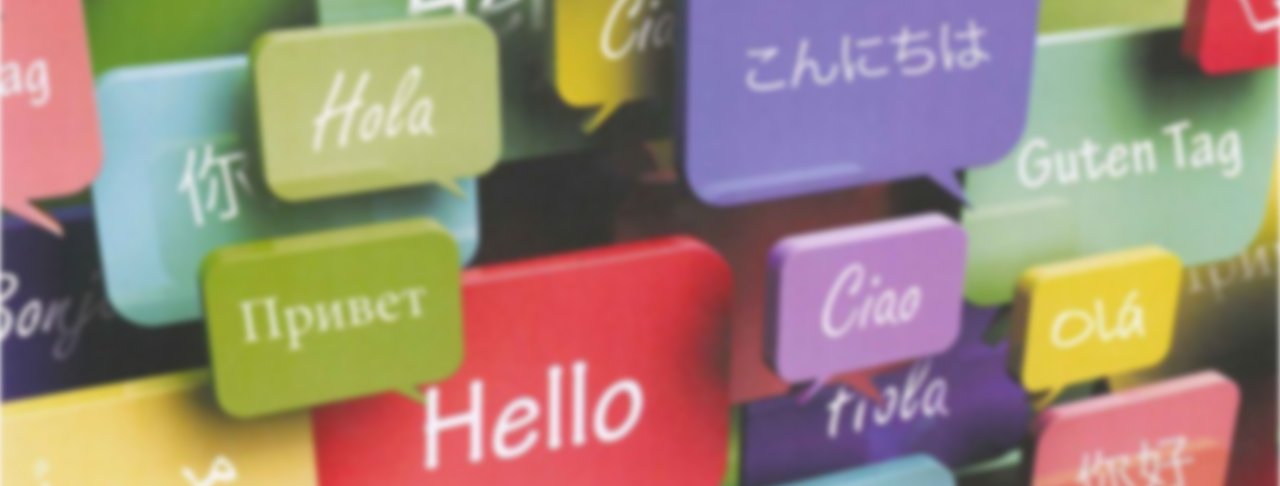
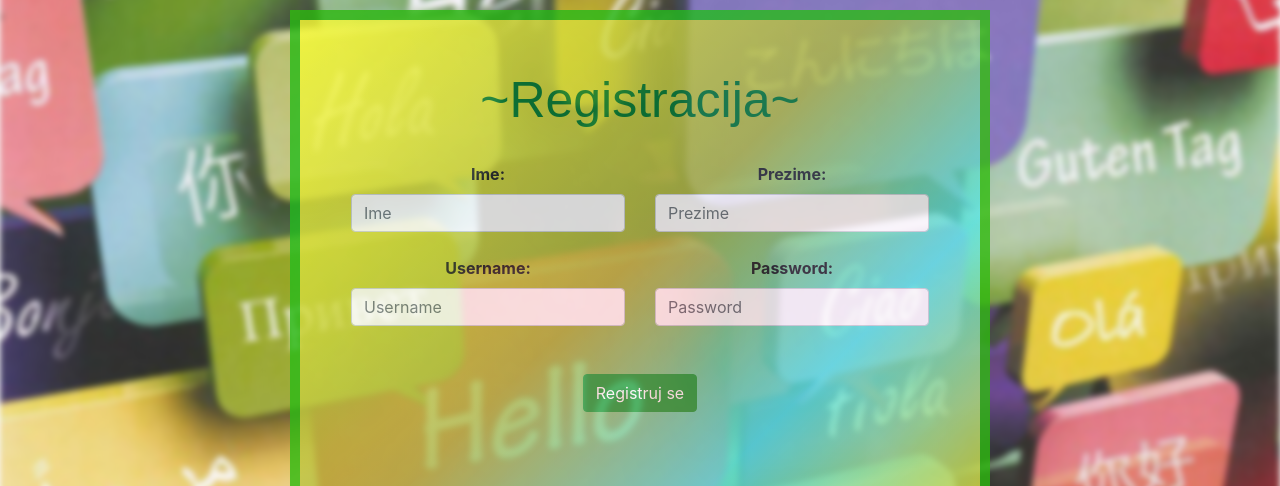
Before and after one commit to mare1998/PRIS-SkTalk, an Angular app in the folder AngularProject/SkTalk/: page /register in a window 1280 px wide. Shown: the part 134-620 px from the top of the page. Built offline with nearby package versions, Linux system fonts and the light colour scheme; no server answers.

Commit message:
commited register

```diff
--- a/AngularProject/SkTalk/src/app/components/register/register.component.css
+++ b/AngularProject/SkTalk/src/app/components/register/register.component.css
@@ -0,0 +1,33 @@
+.register-body {
+	position: relative;
+	left: 50%;
+	transform: translateX(-50%);
+	width: 700px;
+	text-align: center;
+	padding: 50px 50px 50px;
+    background-image: linear-gradient(
+        -45deg,
+        rgb(227, 224, 59) 0%,
+        rgb(87, 230, 230) 25%,
+        rgb(172, 183, 68) 51%,
+        rgb(252, 255, 53) 100%
+  );
+	min-height: 30vh;
+	opacity: 0.8;
+
+
+	display: flex;
+	flex-direction: column;
+	align-items: center;
+}
+
+h2 {
+    font-size: 50px;
+    color: #027833;
+    font-family: Arial, Helvetica, sans-serif;
+  }
+
+label {
+    font-size: medium;
+    font-weight: bold;
+  }
--- a/AngularProject/SkTalk/src/app/components/register/register.component.html
+++ b/AngularProject/SkTalk/src/app/components/register/register.component.html
@@ -1 +1,20 @@
-<p>register works!</p>
+15 lines (15 sloc) 704 Bytes
+<div class="register-body" style="margin-top: 120px; border:10px solid rgba(30, 184, 10, 0.904);">
+    <form #userForm="ngForm" (ngSubmit)="register(userForm)">
+        <h2>~Registracija~</h2><br>
+        <div class="row">
+            <div class="col-sm">
+                <label>Ime:</label><br>
+                <input type="text" class="form-control" placeholder="Ime" required ngModel name="ime"><br>
+                <label>Username:</label><br>
+                <input type="text" class="form-control" placeholder="Username" required ngModel name="username" ><br></div>
+                <div class="col-sm">
+                    <label>Prezime:</label><br>
+                    <input type="text" class="form-control" placeholder="Prezime" required ngModel name="prezime"><br>
+                <label>Password:</label><br>
+                <input type="text" class="form-control" placeholder="Password" required ngModel name="password"><br>
+            </div>
+        </div><br>
+        <button class="btn btn-success" type="submit">Registruj se</button><br><br>
+    </form> <br>
+</div>
--- a/AngularProject/SkTalk/src/app/components/register/register.component.ts
+++ b/AngularProject/SkTalk/src/app/components/register/register.component.ts
@@ -1,4 +1,6 @@
 import { Component, OnInit } from '@angular/core';
+import { Router } from '@angular/router';
+import { KorisnikService } from 'src/app/services/korisnik.service';
 
 @Component({
   selector: 'app-register',
@@ -7,9 +9,21 @@ import { Component, OnInit } from '@angular/core';
 })
 export class RegisterComponent implements OnInit {
 
-  constructor() { }
+  constructor(private korisnikService: KorisnikService, private router: Router) { }
 
   ngOnInit(): void {
   }
 
+  register(userForm: any) {
+    console.log(userForm.value.username)
+    this.korisnikService.register(userForm).subscribe((resp: any) => {
+      if (resp == true) {
+        alert("Uspešno ste se  registrovali na sistem!")
+        this.router.navigate(['login'])
+      } else {
+        alert("Postoji već korisnik sa ovim korisničkim imenom! Probajte ponovo")
+      }
+    })
+  }
+
 }
--- a/AngularProject/SkTalk/src/app/services/korisnik.service.ts
+++ b/AngularProject/SkTalk/src/app/services/korisnik.service.ts
@@ -1,4 +1,4 @@
-import { HttpClient } from '@angular/common/http';
+import { HttpClient, HttpHeaders, HttpParams } from '@angular/common/http';
 import { Injectable } from '@angular/core';
 
 @Injectable({
@@ -17,4 +17,18 @@ export class KorisnikService {
       sifra:password
     })
   }
+
+  register(userForm:any){
+    let params = new HttpParams()
+    .set('ime', userForm.value.ime)
+    .set('prezime', userForm.value.prezime)
+    .set('username', userForm.value.username)
+    .set('password', userForm.value.password)
+
+    console.log(params)
+    return this.httpClient.post(this.BACKEND_BASE+"register", params,
+    {
+      headers: new HttpHeaders({'Content-Type': 'application/x-www-form-urlencoded'})
+    })
+  }
 }
```
